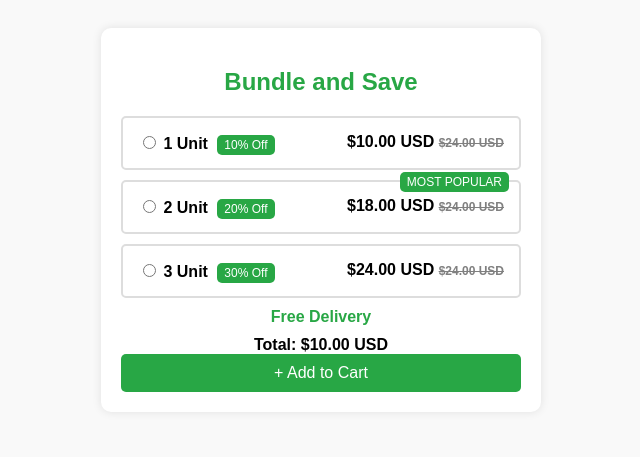
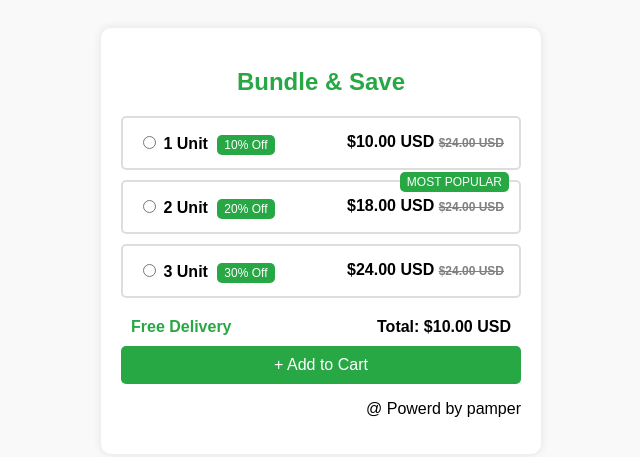
Before and after one commit to praveenreddiboina1416/Bundle-and-Save, a plain HTML site: page index.html in a window 1280 px wide. Shown: the whole page, without its empty margins (319-959 px from the left). Drawn offline with Linux system fonts and the light colour scheme.

Commit message:
Add files via upload

```diff
--- a/index.html
+++ b/index.html
@@ -89,11 +89,21 @@
             cursor: pointer;
             font-size: 16px;
         }
+        .FT-card{
+            display: flex;
+            flex-direction: row;
+            justify-content: space-between;
+            margin: 10PX;
+        }
+        .sponserd{
+            display: flex;
+            justify-content: end;
+        }
     </style>
 </head>
 <body>
     <div class="container">
-        <h2 class="title">Bundle and Save</h2>
+        <h2 class="title">Bundle & Save</h2>
 
         <div class="offer-box" onclick="selectOffer(this, 10)">
             <input type="radio" name="offer"> <b>1 Unit</b> <span class="discount">10% Off</span>
@@ -132,11 +142,15 @@
             </div>
         </div>
 
+        <div class="FT-card">
         <div class="free-delivery">Free Delivery</div>
         <div class="total">Total: <span id="total-price">$10.00 USD</span></div>
+        </div>
 
         <button class="cart-btn">+ Add to Cart</button>
+        <p class="sponserd"> @ Powerd by pamper</p>
     </div>
+
 
     <script>
         function selectOffer(element, price) {
```
